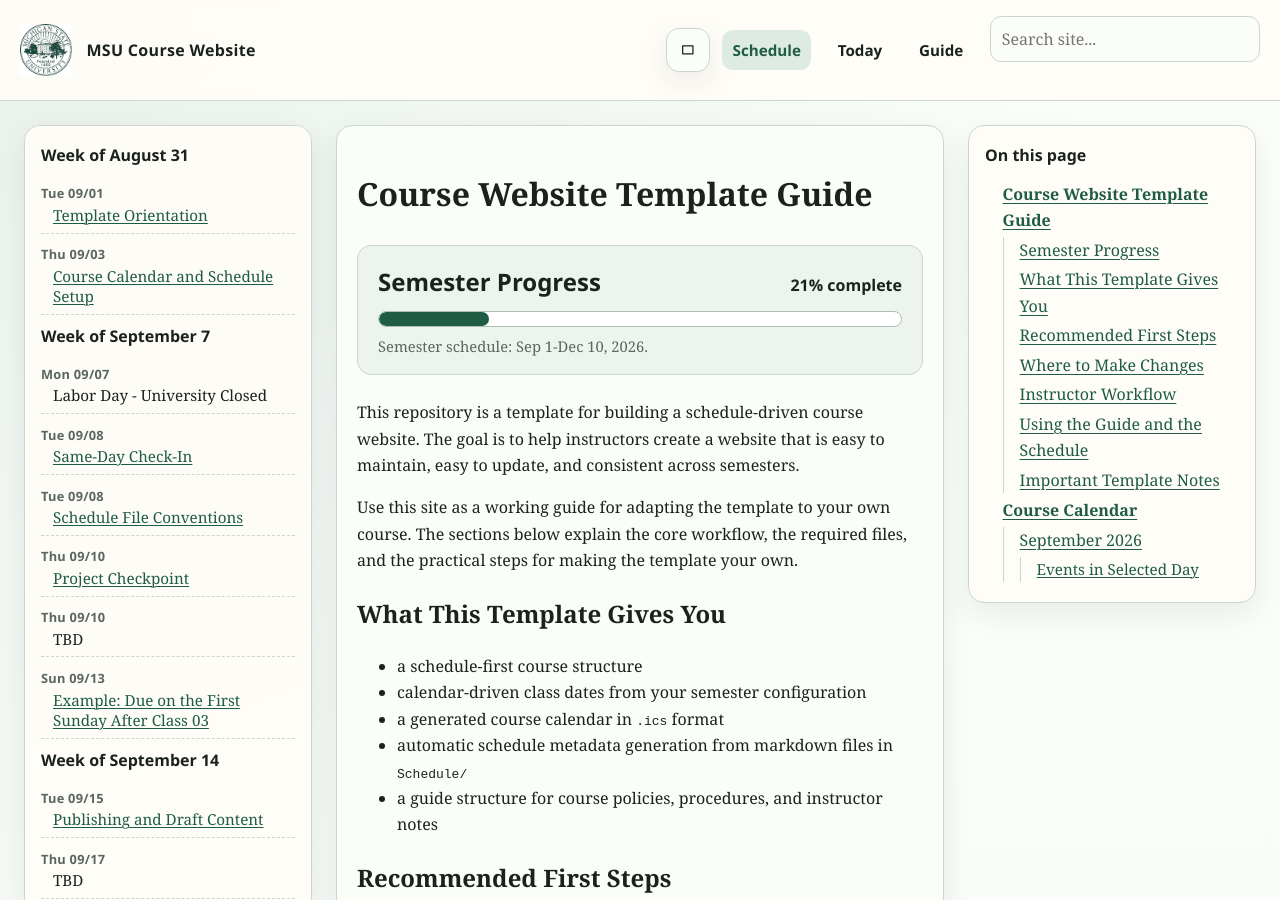
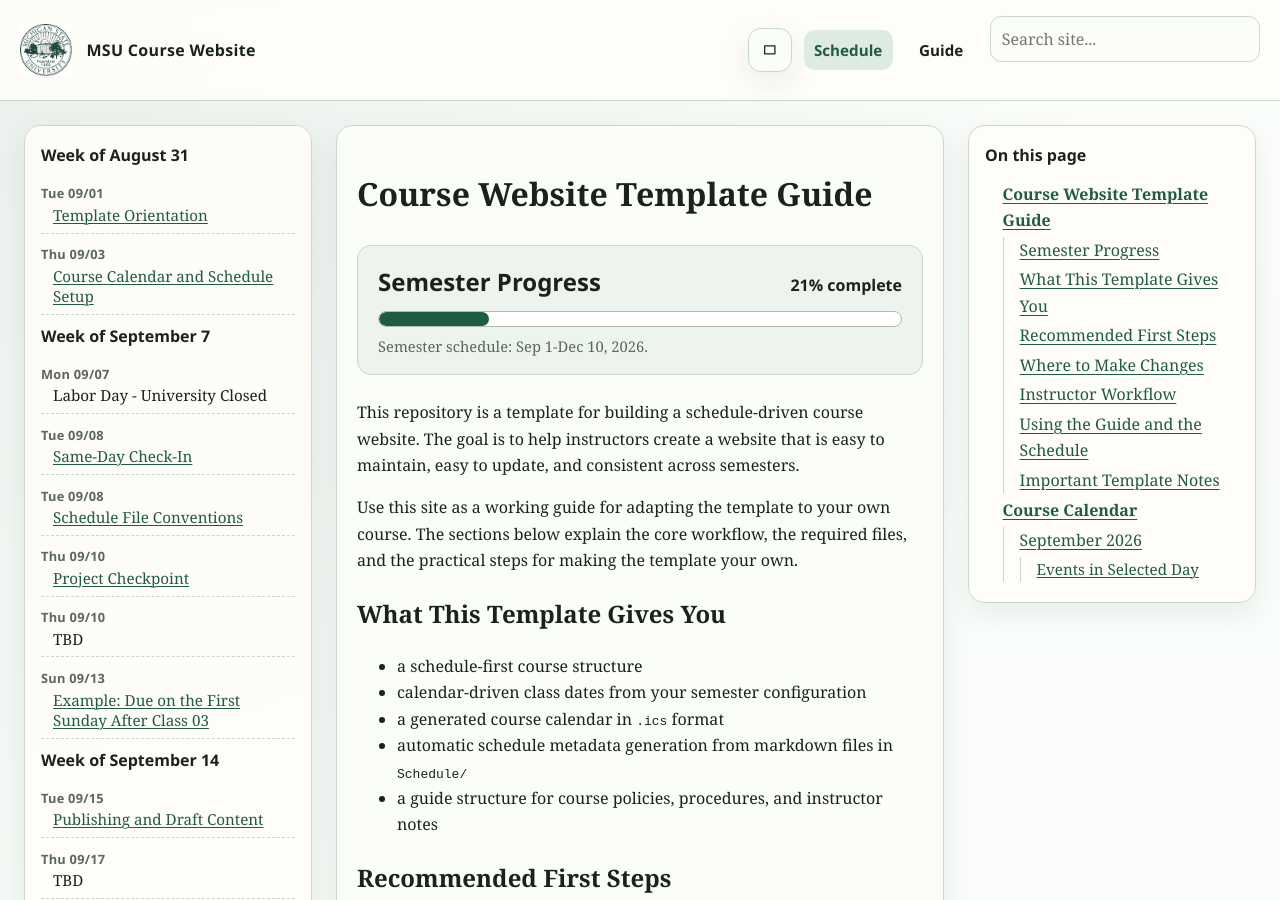
Before and after one commit to colbrydi/cmse_course_template, a Jekyll site: the page built from index.md, in a window 1280 px wide and 900 px high. Built offline with Jekyll 4.4.1, drawn with Linux system fonts in a browser that asks for light colours.

Commit message:
Testing Today

```diff
--- a/_layouts/default.html
+++ b/_layouts/default.html
@@ -627,7 +627,7 @@
         {% assign today_iso = 'now' | date: '%Y-%m-%d' %}
         {% assign today_target = nil %}
         {% assign next_target = nil %}
-        {% assign today_url = '/' | relative_url %}
+        {% assign today_url = nil %}
 
         {% for item in schedule_items %}
           {% assign item_iso = item.date | date: '%Y-%m-%d' %}
@@ -648,7 +648,9 @@
         {% endif %}
 
         <a href="{{ '/' | relative_url }}" {% if page.layout == "schedule" %}class="active" aria-current="page"{% endif %}>Schedule</a>
-        <a href="{{ today_url }}">Today</a>
+        {% if today_url %}
+          <a href="{{ today_url }}">Today</a>
+        {% endif %}
 
         {% assign guide_root_candidates = site.pages | where: "layout", "guide" | sort: "path" %}
         {% for item in guide_root_candidates %}
```
